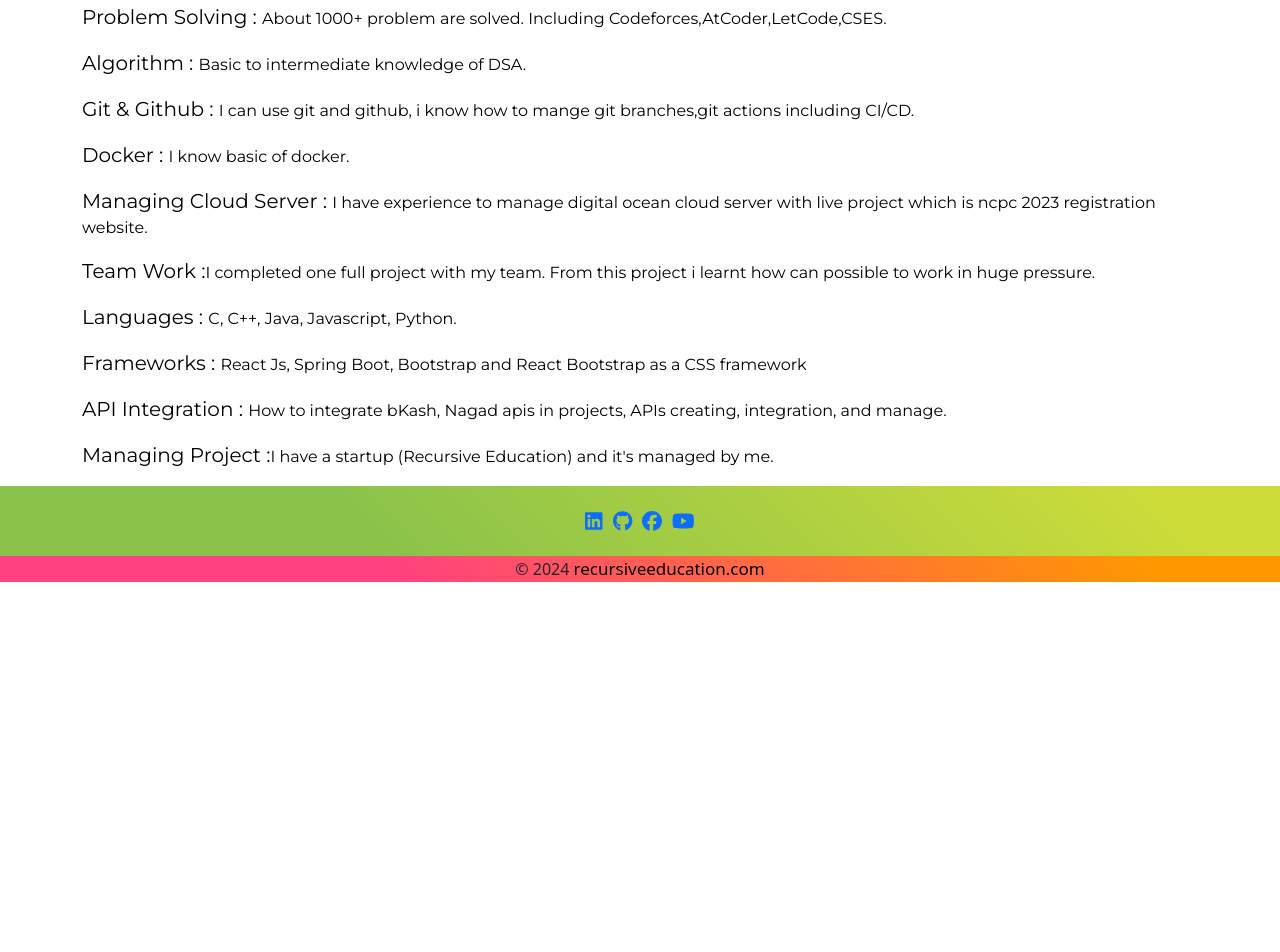
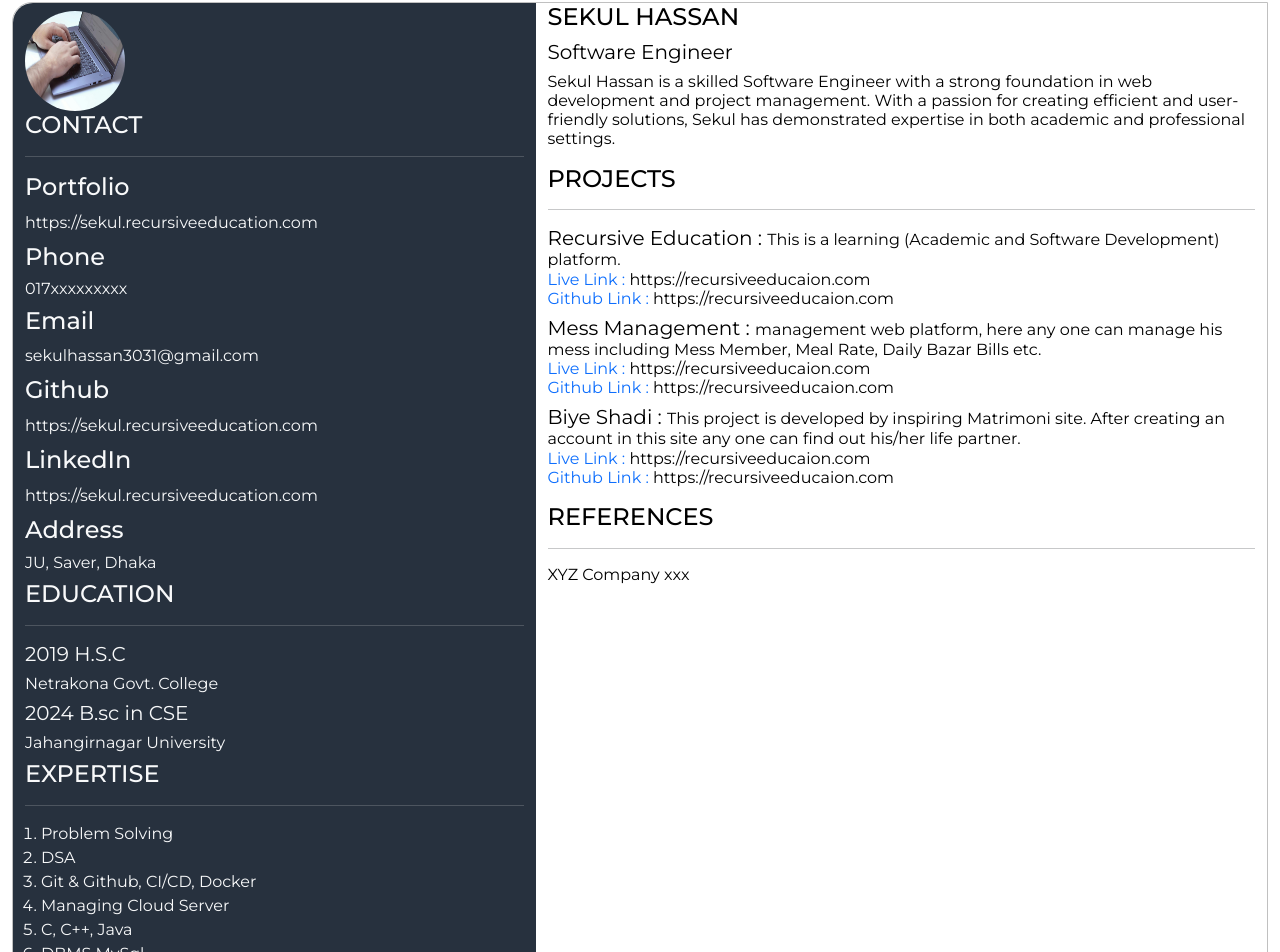
Before and after one commit to sekul-hassan/portfolio_templete, a React (Create React App) app: page / in a window 1280 px wide. Shown: the part 264-1216 px from the top of the page. Before the commit the page ends 846 px from the top, so only its background shows below. Built offline with nearby package versions, Linux system fonts and the light colour scheme.

Commit message:
resume is completed

```diff
--- a/src/App.js
+++ b/src/App.js
@@ -8,11 +8,12 @@
 import Project from "./Pages/Project";
 import ProjectDetails from "./Pages/ProjectDetails";
 import SkillPages from "./Pages/SkillPages";
+import ResumePage from "./Pages/ResumePage";
 
 function App() {
   return (
    <Fragment>
-     <SkillPages/>
+     <ResumePage/>
    </Fragment>
   );
 }
--- a/src/Assets/CSS/Custom.css
+++ b/src/Assets/CSS/Custom.css
@@ -185,3 +185,22 @@
     background-image: var(--gradient2);
     padding: 20px !important;
 }
+.resumeProfile{
+    width: 100px;
+    height: 100px;
+    border-radius: 50%;
+}
+.resumeLeft{
+    background-color: #27313E;
+    border-radius: 20px 0 0 20px;
+}
+.hrClass{
+    color: silver;
+}
+a{
+    text-decoration: none !important;
+}
+.resumeBody{
+    border: 1px solid silver;
+    border-radius: 20px 0 0 20px;
+}
--- /dev/null
+++ b/src/Components/Resume.js
@@ -0,0 +1,98 @@
+import React from 'react';
+import {Col, Container, Row} from "react-bootstrap";
+import img1 from "../Assets/Images/software.jpg";
+
+function Resume(props) {
+    return (
+        <Container fluid="true" className="mt-3 px-4 text-start text-light">
+            <Row className="resumeBody">
+                <Col className="resumeLeft py-2" sm={5} md={5} lg={5}>
+                    <img className="resumeProfile" src={img1} alt=""/>
+                    <h3 className="title text-light text-start">CONTACT</h3>
+                    <hr className="hrClass"/>
+
+                    <h3 className="title text-light text-start">Portfolio</h3>
+                    <a className="description text-light" href="#">https://sekul.recursiveeducation.com</a>
+
+                    <h3 className="title text-light text-start mt-2">Phone</h3>
+                    <h3 className="description text-light">017xxxxxxxxx</h3>
+
+                    <h3 className="title text-light text-start mt-2">Email</h3>
+                    <a className="description text-light" href="#">sekulhassan3031@gmail.com</a>
+
+                    <h3 className="title text-light text-start mt-2">Github</h3>
+                    <a className="description text-light" href="#">https://sekul.recursiveeducation.com</a>
+
+                    <h3 className="title text-light text-start mt-2">LinkedIn</h3>
+                    <a className="description text-light" href="#">https://sekul.recursiveeducation.com</a>
+
+                    <h3 className="title text-light text-start mt-2">Address</h3>
+                    <h3 className="description text-light">JU, Saver, Dhaka</h3>
+
+                    <h3 className="title text-light text-start">EDUCATION</h3>
+                    <hr className="hrClass"/>
+
+                    <h3 className="globalTitle text-light">2019 H.S.C</h3>
+                    <h3 className="description text-light">Netrakona Govt. College</h3>
+
+                    <h3 className="globalTitle text-light">2024 B.sc in CSE</h3>
+                    <h3 className="description text-light">Jahangirnagar University</h3>
+
+                    <h3 className="title text-light text-start">EXPERTISE</h3>
+                    <hr className="hrClass"/>
+
+                    <ol className="text-light mx-0 px-3 description">
+                        <li>Problem Solving</li>
+                        <li>DSA</li>
+                        <li> Git & Github, CI/CD, Docker</li>
+                        <li> Managing Cloud Server</li>
+                        <li>C, C++, Java</li>
+                        <li> DBMS MySql</li>
+                        <li>bKash API integration</li>
+                        <li> HTML, CSS, Bootstrap,Javascript</li>
+                        <li>React</li>
+                        <li>Spring Boot</li>
+                    </ol>
+
+                </Col>
+                <Col sm={7} md={7} lg={7}>
+                    <h3 className="title text-start">SEKUL HASSAN</h3>
+                    <h3 className="globalTitle">Software Engineer</h3>
+                    <h4 className="description">
+                        Sekul Hassan is a skilled Software Engineer with a strong foundation in web development and
+                        project management. With a passion for creating efficient and user-friendly solutions, Sekul has
+                        demonstrated expertise in both academic and professional settings.
+                    </h4>
+
+                    <h3 className="title text-start mt-3">PROJECTS</h3>
+                    <hr className="text-dark"/>
+
+                    <h4 className="description">
+                        <a className="globalTitle" href="#">Recursive Education : </a> This is a learning (Academic and
+                        Software Development) platform. <br/>
+                        <a href="">Live Link : </a> https://recursiveeducaion.com <br/>
+                        <a href="#">Github Link : </a> https://recursiveeducaion.com <br/>
+                    </h4>
+
+                    <h4 className="description">
+                        <a className="globalTitle" href="#">Mess Management :  </a> management web platform, here any one can manage his mess including Mess Member, Meal Rate, Daily Bazar Bills etc. <br/>
+                        <a href="">Live Link : </a> https://recursiveeducaion.com <br/>
+                        <a href="#">Github Link : </a> https://recursiveeducaion.com <br/>
+                    </h4>
+                    <h4 className="description">
+                        <a className="globalTitle" href="#">Biye Shadi :  </a> This project is developed by inspiring Matrimoni site. After creating an account in this site any one can find out his/her life partner. <br/>
+                        <a href="">Live Link : </a> https://recursiveeducaion.com <br/>
+                        <a href="#">Github Link : </a> https://recursiveeducaion.com <br/>
+                    </h4>
+
+                    <h3 className="title text-start mt-3">REFERENCES</h3>
+                    <hr className="text-dark"/>
+                    <h4 className="description">XYZ Company xxx</h4>
+
+                </Col>
+            </Row>
+        </Container>
+    );
+}
+
+export default Resume;
--- /dev/null
+++ b/src/Pages/ResumePage.js
@@ -0,0 +1,19 @@
+import React, {Fragment} from 'react';
+import NavBar from "../Components/NavBar";
+import GlobalTop from "../Components/GlobalTop";
+import Resume from "../Components/Resume";
+import Footer from "../Components/Footer";
+
+function ResumePage(props) {
+    const text = "EXPLORE ME WITH MY RESUME."
+    return (
+        <Fragment>
+            <NavBar/>
+            <GlobalTop text={text}/>
+            <Resume/>
+            <Footer/>
+        </Fragment>
+    );
+}
+
+export default ResumePage;
```
